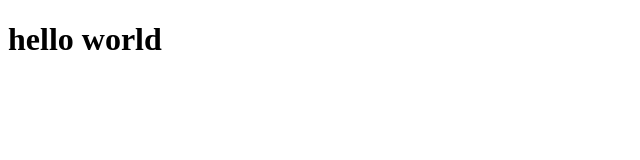
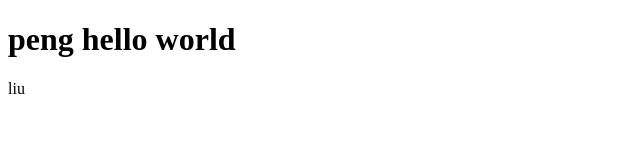
Before and after one commit to maxfreep/learngit, a plain HTML site: page index.html in a window 1280 px wide. Shown: the whole page, without its empty margins (0-640 px from the left). Drawn offline with Linux system fonts and the light colour scheme.

Commit message:
add index

```diff
--- a/index.html
+++ b/index.html
@@ -7,6 +7,7 @@
   <title>Document</title>
 </head>
 <body>
-  <h1>hello world</h1>
+  <h1>peng hello world</h1>
+  <p>liu</p>
 </body>
 </html>
```
